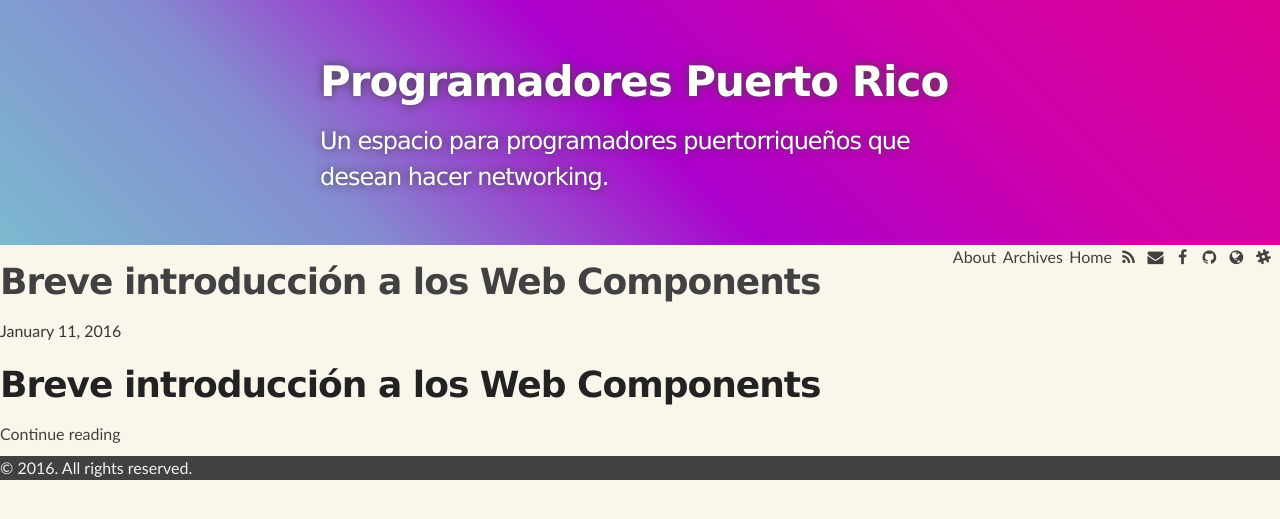
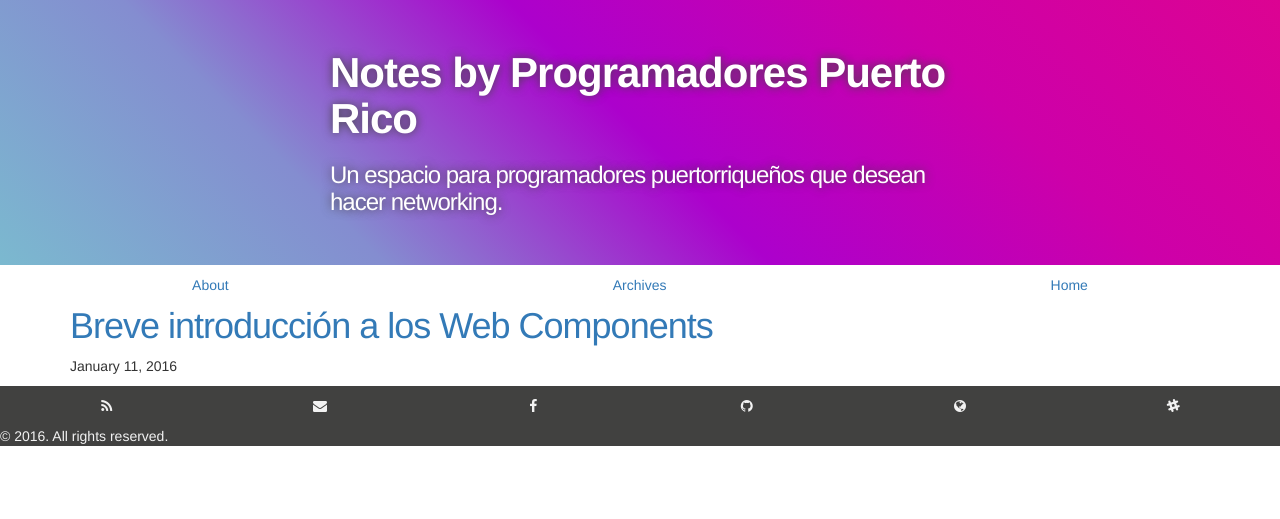
Before and after one commit to programadorespuertorico/programadorespuertorico.github.io, a Jekyll site: the page built from index.html, in a window 1280 px wide. Shown: the top 519 px of the page. Built offline with Jekyll 4.4.1, drawn with Linux system fonts in a browser that asks for light colours; nearby versions of some CDN libraries; the list of posts is cut into pages by our own code.

Commit message:
Syncing to work remotely

```diff
--- a/_config.yml
+++ b/_config.yml
@@ -5,7 +5,7 @@ url: "http://notes.programadorespuertorico.com" # the base hostname & protocol f
 # THEME-SPECIFIC CONFIGURATION
 theme:
   # Meta
-  title: Programadores Puerto Rico
+  title: Notes by Programadores Puerto Rico
   avatar:
   gravatar: # Email MD5 hash
   description: "Un espacio para programadores puertorriqueños que desean hacer networking." # used by search engines
--- a/_includes/footer.html
+++ b/_includes/footer.html
@@ -1,5 +1,9 @@
 <!-- {% if site.theme.footer_text %} -->
 <footer class="site-footer">
+    <ul class="nav nav-pills nav-justified">
+        <!-- Social icons from Font Awesome, if enabled -->
+        {% include icons.html %}
+    </ul>
 	<!-- <p class="text">{{ site.theme.footer_text }}</p> -->
     <p class="text">&copy; {{ site.time | date: '%Y' }}. All rights reserved.</p>
 </footer>
--- a/_includes/head.html
+++ b/_includes/head.html
@@ -25,6 +25,16 @@
 	<link href="//fonts.googleapis.com/css?family={{ site.theme.google_fonts }}" rel="stylesheet" type="text/css">
 	{% endif %}
 
+    <!-- Bootstrap CDN -->
+    <!-- Latest compiled and minified CSS -->
+    <link rel="stylesheet" href="https://maxcdn.bootstrapcdn.com/bootstrap/3.3.6/css/bootstrap.min.css" integrity="sha384-1q8mTJOASx8j1Au+a5WDVnPi2lkFfwwEAa8hDDdjZlpLegxhjVME1fgjWPGmkzs7" crossorigin="anonymous">
+
+    <!-- Optional theme -->
+    <link rel="stylesheet" href="https://maxcdn.bootstrapcdn.com/bootstrap/3.3.6/css/bootstrap-theme.min.css" integrity="sha384-fLW2N01lMqjakBkx3l/M9EahuwpSfeNvV63J5ezn3uZzapT0u7EYsXMjQV+0En5r" crossorigin="anonymous">
+
+    <!-- Latest compiled and minified JavaScript -->
+    <script src="https://maxcdn.bootstrapcdn.com/bootstrap/3.3.6/js/bootstrap.min.js" integrity="sha384-0mSbJDEHialfmuBBQP6A4Qrprq5OVfW37PRR3j5ELqxss1yVqOtnepnHVP9aJ7xS" crossorigin="anonymous"></script>
+
 	<!-- KaTeX -->
 	{% if site.theme.katex %}
 	<link rel="stylesheet" href="//cdnjs.cloudflare.com/ajax/libs/KaTeX/0.3.0/katex.min.css">
--- a/_includes/header.html
+++ b/_includes/header.html
@@ -1,15 +1,14 @@
 <!-- HEADER -->
 <div id="header_wrap" class="outer">
 		<header class="inner">
-			<!-- <a id="forkme_banner" href="https://github.com/programadorespuertorico">View on GitHub</a> -->
 
-			<h1 id="project_title">Programadores Puerto Rico</h1>
+			<h1 id="project_title">{{ site.theme.title }}</h1>
 			<h2 id="project_tagline">Un espacio para programadores puertorriqueños que desean hacer networking.</h2>
 
 		</header>
 </div>
 <nav class="site-nav">
-	<ul>
+	<ul class="nav nav-pills nav-justified">
 		{% for page in site.pages %}
 		{% if page.title and page.hide != true %}
 		<li>
@@ -19,7 +18,5 @@
 		</li>
 		{% endif %}
 		{% endfor %}
-		<!-- Social icons from Font Awesome, if enabled -->
-		{% include icons.html %}
 	</ul>
 </nav>
--- a/_layouts/default.html
+++ b/_layouts/default.html
@@ -3,7 +3,7 @@
   {% include head.html %}
   <body>
     {% include header.html %}
-    <div class="content">
+    <div class="content container">
       {{ content }}
     </div>
     {% include footer.html %}
--- a/index.html
+++ b/index.html
@@ -24,12 +24,6 @@ title: Home
           {{ post.date | date: "%B %-d, %Y" }}
         </p>
       </header>
-      <div class="excerpt">
-        {{ post.excerpt }}
-        <a class="button" href="{{ post.url | prepend: site.baseurl }}">
-          {{ site.theme.str_continue_reading }}
-        </a>
-      </div>
     </div>
     {% endfor %}
   </div>
```
